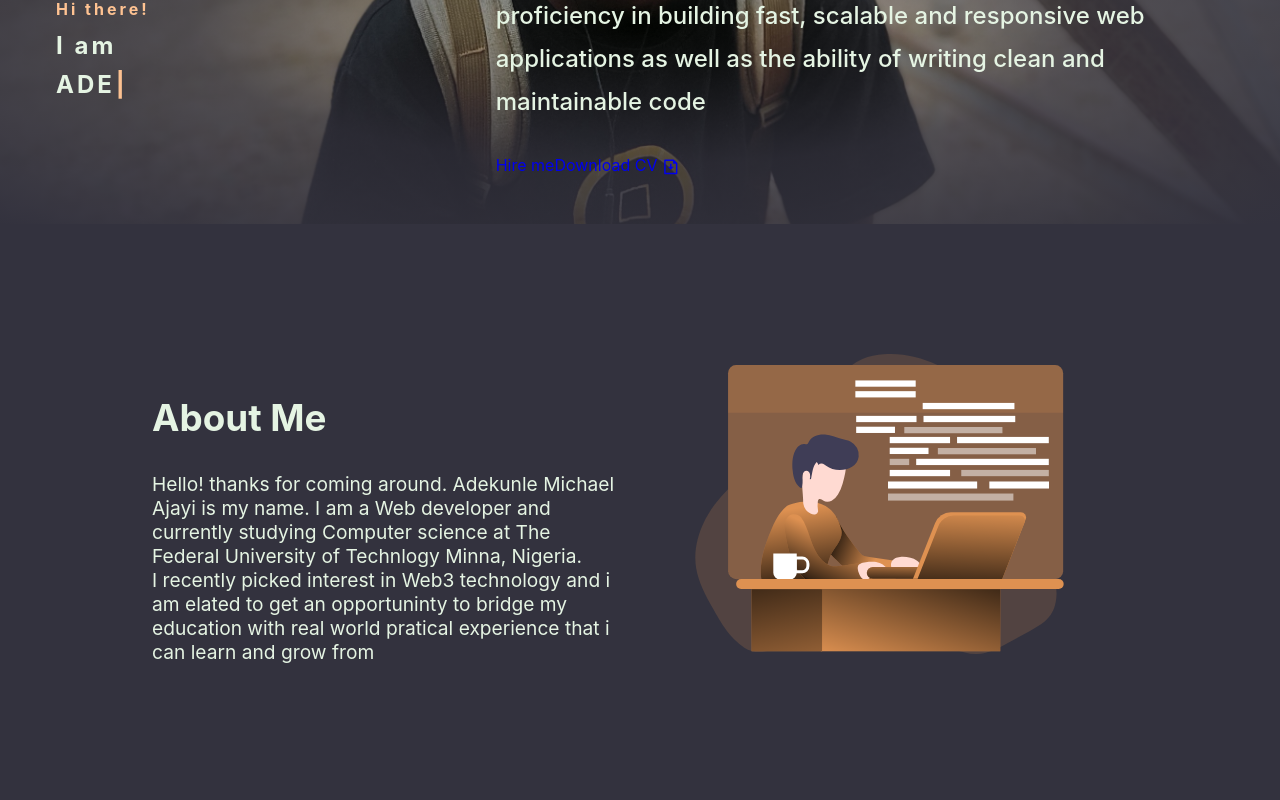
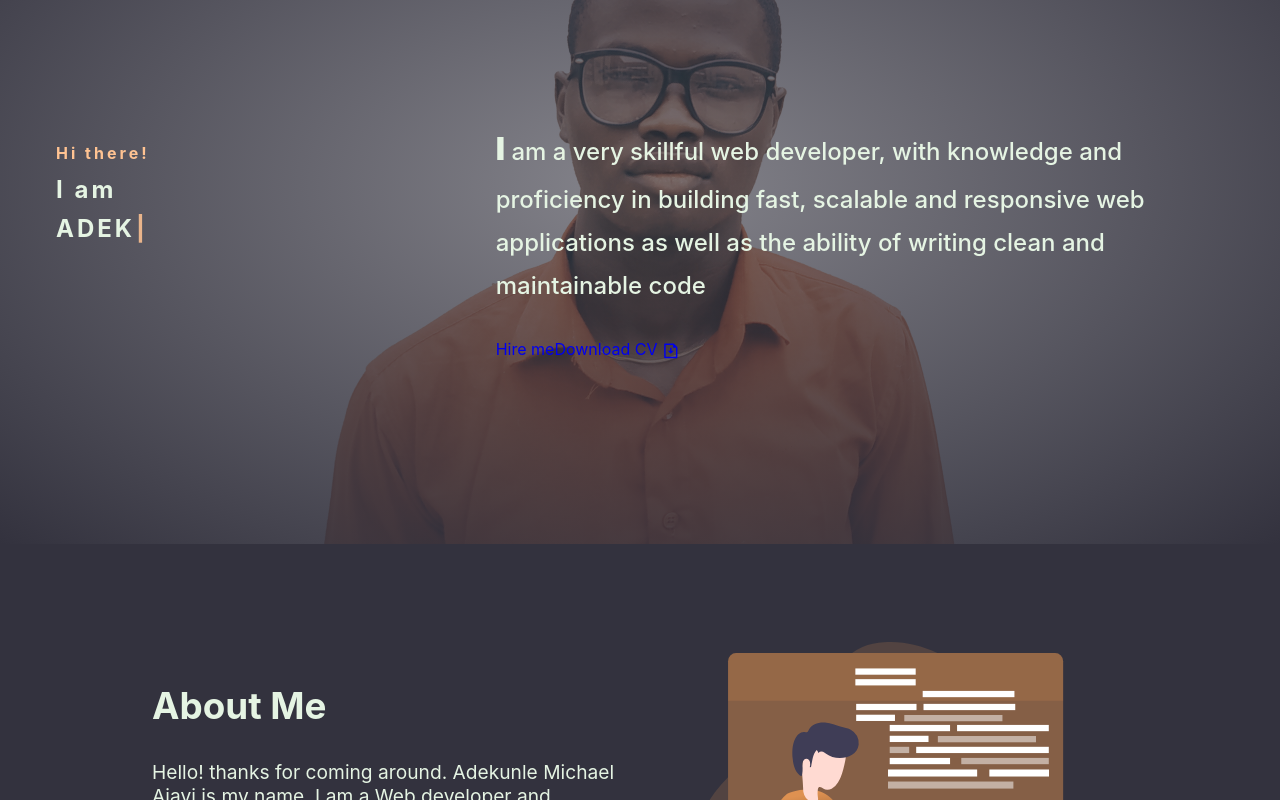
Before and after one commit to AjayiMike/portfolio, a React (Create React App) app: page / in a window 1280 px wide. Shown: the part 240-1040 px from the top of the page. Built offline with nearby package versions, Linux system fonts and the light colour scheme.

Commit message:
change the jumbo image

```diff
--- a/src/App.js
+++ b/src/App.js
@@ -5,7 +5,8 @@ import {AiFillGithub, AiFillLinkedin, AiOutlineMail} from 'react-icons/ai';
 import {RiFileDownloadLine} from 'react-icons/ri';
 import {IoIosCall} from 'react-icons/io'
 import Sidebar from './components/Sidebar';
-import person from './assets/person.jpg';
+import person from './assets/Adek1.jpg';
+import person2 from './assets/Adek2.jpg';
 import developer from './assets/developer.svg';
 import bscg from './assets/bsc_games_screenshot.png';
 import nerdycruise from './assets/nerdycruise.png';
@@ -171,7 +172,7 @@ function App() {
     <div className="App">
       <header>
         <h1 className = "site-logo"><span>$</span>ADEK<span>&gt;</span><span><Typewriter options = {{cursor: "_"}}/></span></h1>
-        {screenSize < 678 ?
+        {screenSize < 768 ?
           <GiHamburgerMenu className = "hamburger" onClick = {showHideSidebar} /> :
           <nav className = "big-screen-nav">
             <ul>
@@ -195,13 +196,13 @@ function App() {
         }
       </header>
 
-      {screenSize < 678 ? <Sidebar showHideSidebar = {showHideSidebar} linkClickHandler = {linkClickHandler} /> : null }
+      {screenSize < 768 ? <Sidebar showHideSidebar = {showHideSidebar} linkClickHandler = {linkClickHandler} /> : null }
 
       <div className = "top-fixed-container">
         {screenSize < 992 ?
           <>
             <div className = "picture-container">
-              <img src = {person} className = "top-picture" alt = "adekunle michael ajayi" />
+              <img src = {screenSize > 768 ? person2 : person} className = "top-picture" alt = "Adekunle Michael Ajayi" />
               <span className = "bg-overlay"></span>
             </div>
             <div className = "greeting-section">
@@ -257,7 +258,7 @@ function App() {
 
               />
             </div>
-            <div className = "call-to-action wow fadeInUp" data-wow-delay="1s">
+            <div className = "call-to-action wow fadeInUp">
               <p>I am a very skillful web developer, with knowledge and proficiency in building fast, scalable and responsive web applications as well as the ability of writing clean and maintainable code</p>
               <div className = "btn-groups">
                 <a href = "mailto:ajayimikeofficial@gmail.com" className = "call-to-action-btn">Hire me</a>
@@ -272,7 +273,7 @@ function App() {
       <main className = "main-content">
           {screenSize < 992 ?
 
-          <div className = "call-to-action wow fadeInUp" data-wow-delay="1s">
+          <div className = "call-to-action wow fadeInUp">
               <p>I am a very skillful web developer, with knowledge and proficiency in building fast, scalable and responsive web applications as well as the ability of writing clean and maintainable code</p>
               <div className = "btn-groups">
                 <a href = "mailto:ajayimikeofficial@gmail.com" className = "call-to-action-btn">Hire me</a>
@@ -282,7 +283,7 @@ function App() {
           }
 
 
-        <div className = "sections about-me-section wow fadeInUp" data-wow-delay="2s">
+        <div className = "sections about-me-section wow fadeInUp" data-wow-delay="1s">
           <div>
             <a href = "#about-me-section" id="about-me-section" className = "section-anchor">about me section</a>
             <h2 className = "section-title">About Me</h2>
--- a/src/App.scss
+++ b/src/App.scss
@@ -153,7 +153,7 @@ body {
             .bg-overlay {
                 width: 100%;
                 height: 100%;
-                background: radial-gradient(rgba($white, 0), rgba($primary, .8), $primary);
+                background: radial-gradient(rgba($primary, .6), rgba($primary, .8), $primary);
                 position: absolute;
                 top: 0;
                 left: 0;
@@ -211,7 +211,7 @@ body {
                     padding: .5rem 1rem;
                     font-weight: 500;
                     font-size: 1.2rem;
-                    border-radius: .2rem;
+                    border-radius: .5rem;
                 }
                 .call-to-action-btn {
                     background: $secondary;
@@ -290,11 +290,11 @@ body {
 
                 .preview-image-container {
                     width: 100%;
-                    border: 2px solid rgba($secondary, .8);
                     margin-bottom: 3rem;
 
                     img {
                         width: 100%;
+                        height: 100%;
                         object-fit: contain;
                     }
                 }
@@ -448,7 +448,7 @@ body {
 }
 
 
-@media only screen and (min-width: 678px) {
+@media only screen and (min-width: 768px) {
 
     .App {
 
@@ -526,7 +526,9 @@ body {
                     vertical-align: bottom;
                     font-size: 1.2rem;
                 }
+
                 .active {
+
                     border: 1px solid $secondary;
                     border-radius: .2rem;
                     color: $secondary;
@@ -552,7 +554,8 @@ body {
 
         .top-fixed-container {
             width: 100%;
-            height: 25rem;
+            height: calc(100vh - 4rem);
+            max-height: 45rem;
             position: fixed;
             left: 0;
             top: 4rem; //immediately after the header
@@ -562,19 +565,12 @@ body {
                 width: 100%;
                 height: 100%;
                 .top-picture {
-                    display: block;
-                    width: 100%;
-                    height: 100%;
-                    object-fit: cover;
+                    // display: block;
+                    // width: 100%;
+                    // height: 100%;
+                    // object-fit: cover;
                 }
-                .bg-overlay {
-                    width: 100%;
-                    height: 100%;
-                    background: radial-gradient(rgba($white, 0), rgba($primary, .8), $primary);
-                    position: absolute;
-                    top: 0;
-                    left: 0;
-                }
+
             }
             .content-container {
                 display: flex;
@@ -585,12 +581,13 @@ body {
                 position: absolute;
                 top: 0;
                 left: 0;
+                bottom: 0;
                 padding: 2rem;
                 .greeting-section {
                     position: static;
                     height: 100%;
                     padding-bottom: 0;
-                    margin-top: 7rem;
+                    padding-top: 20rem;
                     .Typewriter__cursor {
                         font-size: 1.5rem;
                         font-weight: 700;
@@ -605,7 +602,7 @@ body {
                         font-size: 1.5rem;
                         font-weight: 500;
                         line-height: 1.8;
-                        margin-top: 5rem;
+                        margin-top: 20rem;
                         &::first-letter {
                             font-size: 2rem;
                             font-weight: 900;
@@ -617,16 +614,17 @@ body {
                         justify-content: flex-start;
                         .call-to-action-btn, .resume {
                             text-decoration: none;
-                            padding: .5rem 1rem;
+                            padding: .7rem 1.5rem;
                             font-weight: 700;
                             font-size: 1.3rem;
+                            border-radius: .2rem;
 
                         }
                         .call-to-action-btn {
                             background: $secondary;
                             border: 1px solid $secondary;
                             color: $primary;
-                            margin-right: 1rem;
+                            margin-right: 3rem;
                             transition:  all ease-in-out .5s;
                             &:hover {
                                 background: transparent;
@@ -656,8 +654,8 @@ body {
 
             .main-content {
                 padding: 0 10vw;
+                margin-top: 48rem;
                 .about-me-section {
-                    margin-top: 3rem;
                     display: flex;
                     justify-content: space-between;
                     div {
@@ -679,7 +677,7 @@ body {
                     .projects-gallery {
                         .project {
                             width: 100%;
-                            max-height: 27rem;
+                            max-height: 30rem;
                             padding: 2rem;
                             flex-direction: row;
                             box-shadow: 0 .5rem 1rem rgba(#000724, .7);
@@ -687,7 +685,6 @@ body {
                                 width: 50%;
                                 margin-bottom: 0;
                                 margin-right: 1rem;
-                                align-self: flex-end;
                             }
 
                             .project-details {
@@ -709,3 +706,38 @@ body {
             }
     }
 }
+
+
+@media only screen and (min-width: 1200px) {
+
+    .App {
+        .top-fixed-container .content-container {
+
+            .greeting-section {
+                padding-top: 34vh;
+            }
+            .call-to-action p {
+                margin-top: 33vh;
+            }
+
+        }
+
+        .main-content {
+            // margin-top: 3rem;
+        }
+    }
+}
+
+
+@media only screen and (min-width: 1920px) {
+    .App {
+        .top-fixed-container {
+            height: calc(100vh - 4rem);
+            max-height: 60rem;
+        }
+
+        .main-content {
+            margin-top: 64rem;
+        }
+    }
+}
--- a/src/components/Project.js
+++ b/src/components/Project.js
@@ -2,7 +2,7 @@ import {AiFillGithub} from 'react-icons/ai';
 import {FiMonitor} from 'react-icons/fi'
 const Project = ({data: {name, image, stacks, description, live_link, repo_link}}) => {
     return(
-        <div className = "project wow fadeInUp" data-wow-delay="1s">
+        <div className = "project wow fadeInUp" data-wow-delay="0.5s">
             <div className = "preview-image-container">
                 <img src = {image} alt = {`preview of ${name}`} />
             </div>
@@ -16,7 +16,7 @@ const Project = ({data: {name, image, stacks, description, live_link, repo_link}
                 <p className = "description">{description}</p>
                 <div className = "link-group">
                     <a href = {repo_link} className = "link" target="_blank" rel="noreferrer"><AiFillGithub className = "link-icon" /> <span>GitHub</span></a>
-                    <a href = {live_link} className = "link" target="_blank" rel="noreferrer"> <FiMonitor className = "link-icon" /> <span>Demo</span></a>
+                    <a href = {live_link} className = "link" target="_blank" rel="noreferrer"><FiMonitor className = "link-icon" /> <span>Demo</span></a>
                 </div>
             </div>
         </div>
```
Also changed, not shown: src/assets/Adek1.jpg (added), src/assets/Adek2.jpg (added).
